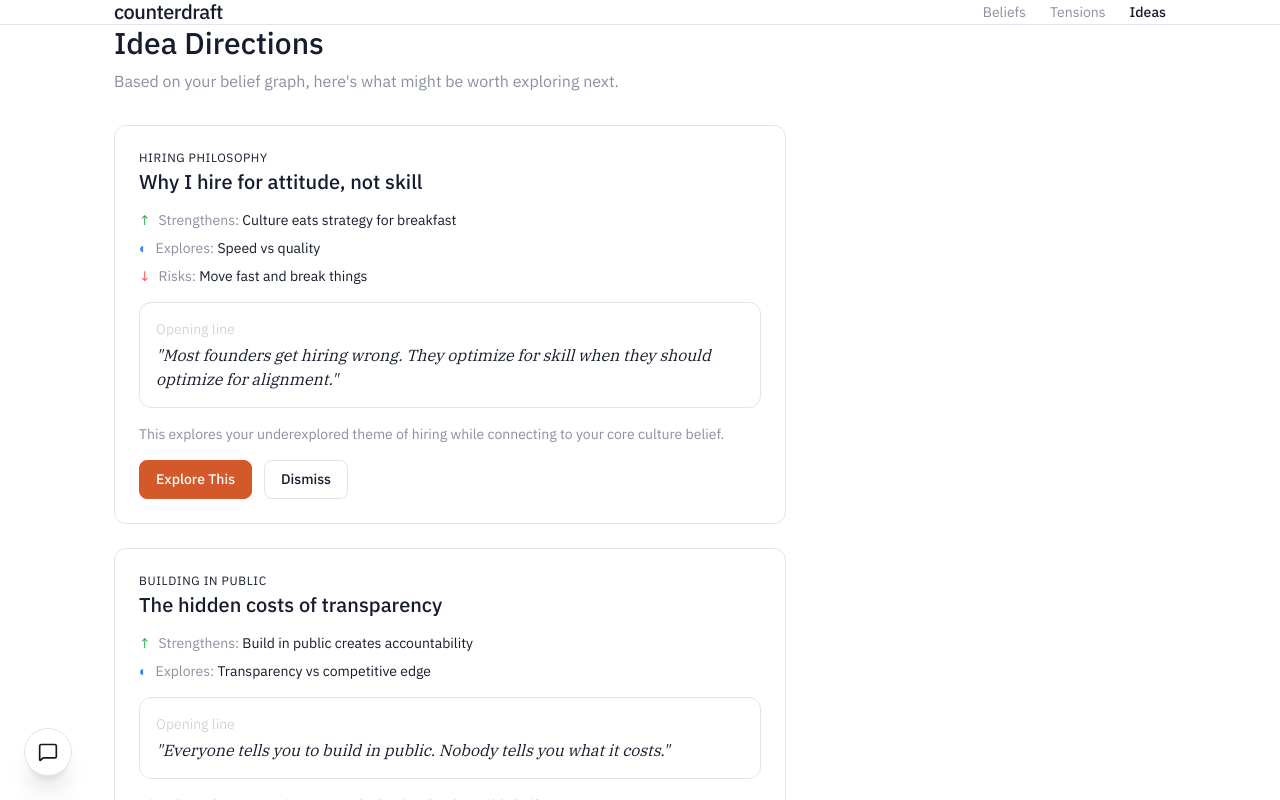
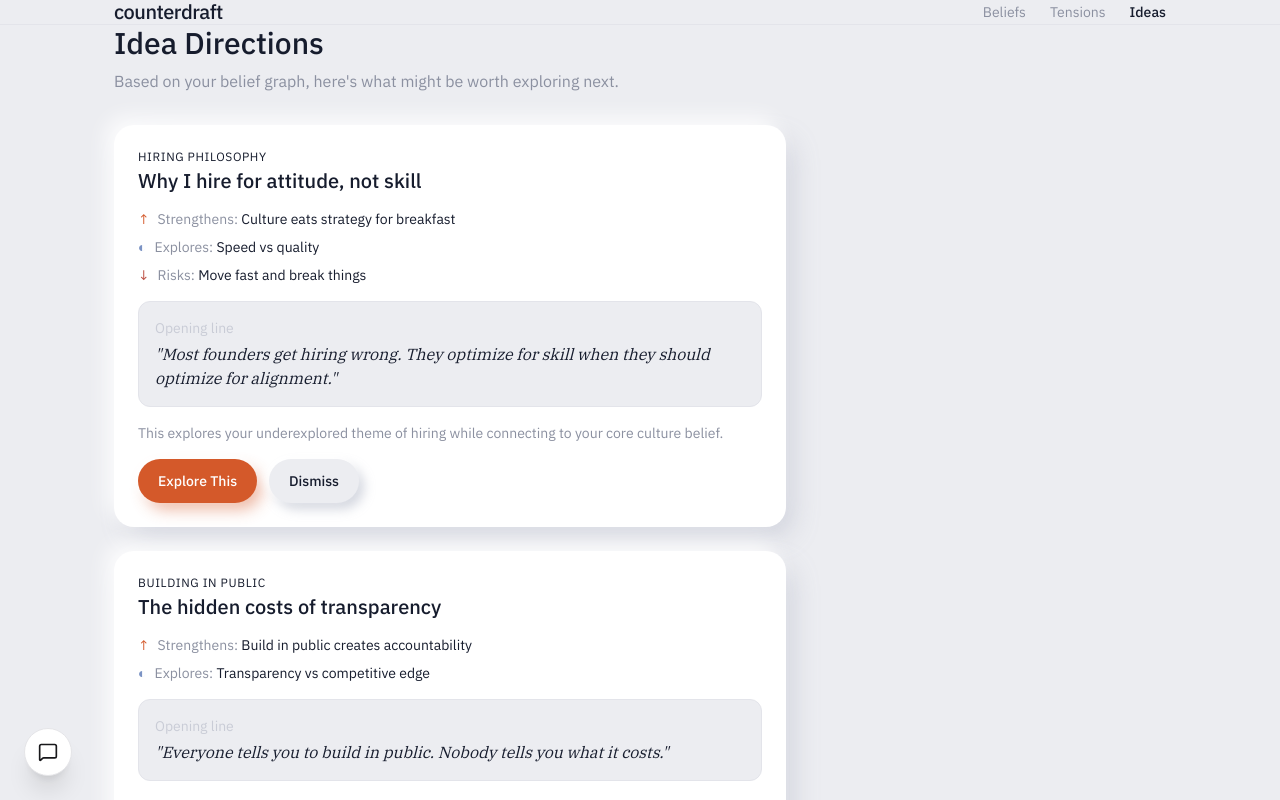
Before and after one commit to maruthiram08/counterdraft, a Next.js app in the folder app/: page /ideas in a window 1280 px wide. Shown: the top 800 px of the page. Built offline with nearby package versions, Linux system fonts and the light colour scheme; no server answers.

Commit message:
Move shared button, card and input classes and belief colours onto the new tokens
Co-Authored-By: Claude Opus 5.5 (1M context) <noreply@anthropic.com>
Claude-Session: https://claude.ai/code/session_01LXnUWUx1Hx4tSxppxFiHZy

```diff
--- a/app/src/app/globals.css
+++ b/app/src/app/globals.css
@@ -39,7 +39,11 @@
   --color-sage-500: #5f9470;
   --color-sage-700: #3f6b4d;
 
-  --color-paper: #fcfcfc; /* legacy, used by screens not yet moved to canvas */
+  --color-rose-100: #f7e1de;      /* errors, destructive */
+  --color-rose-500: #b9473a;
+  --color-rose-700: #8c3227;
+
+  --color-paper: #ecedf1; /* legacy alias of canvas */
   --color-accent: #d4592a;
 
   --radius-card: 28px;
@@ -57,7 +61,7 @@
 
 :root {
   /* Fallback for raw CSS usage if needed, though Tailwind utils are preferred */
-  --background: #ffffff;
+  --background: #ecedf1;
   --foreground: #161c2d;
 
   --surface-elevated: #ffffff;
@@ -72,8 +76,7 @@
   --text-primary: #161c2d;
   --text-secondary: #4b5164;
   --text-muted: #8b90a0;
-  --text-subtle: #d1d5db;
-  /* Gray 300 */
+  --text-subtle: #c9ccd6;
 
   /* Borders - Very subtle */
   --border: #e3e4ea;
@@ -81,15 +84,15 @@
   --border-focus: #161c2d;
 
   /* Belief/Tention Colors (Preserved) */
-  --belief-core: #16a34a;
-  --belief-overused: #f59e0b;
-  --belief-emerging: #3b82f6;
-  --belief-rejected: #ef4444;
+  --belief-core: #d4592a;
+  --belief-overused: #c49a62;
+  --belief-emerging: #7b93c4;
+  --belief-rejected: #b9473a;
 
-  --tension-inconsistency: #ef4444;
-  --tension-nuance: #16a34a;
-  --tension-explore: #3b82f6;
-  --tension-pending: #9ca3af;
+  --tension-inconsistency: #b9473a;
+  --tension-nuance: #5f9470;
+  --tension-explore: #7b93c4;
+  --tension-pending: #8b90a0;
 
   /* Spacing & Radius */
   --radius-sm: 4px;
@@ -108,29 +111,28 @@
   --transition-fast: 150ms cubic-bezier(0.4, 0, 0.2, 1);
 
   /* Homepage Specific */
-  --paper: #fcfcfc;
+  --paper: #ecedf1;
   --charcoal: #09090b;
 }
 
 /* Homepage Custom Utilities */
 .paper-card {
-  background: white;
-  border: 1px solid #e4e4e7;
-  box-shadow: 0 1px 3px 0 rgb(0 0 0 / 0.02), 0 1px 2px -1px rgb(0 0 0 / 0.02);
+  background: var(--color-surface);
+  border-radius: var(--radius-tile);
+  box-shadow: var(--shadow-card);
   transition: all 0.3s cubic-bezier(0.16, 1, 0.3, 1);
 }
 
 .paper-card:hover {
-  box-shadow: 0 10px 30px -10px rgb(0 0 0 / 0.05);
-  border-color: #d4d4d8;
+  box-shadow: var(--shadow-float);
 }
 
 .hero-gradient {
-  background: radial-gradient(circle at 50% 0%, rgba(22, 163, 74, 0.04) 0%, rgba(252, 252, 252, 1) 100%);
+  background: radial-gradient(circle at 50% 0%, rgba(212, 89, 42, 0.06) 0%, var(--color-canvas) 70%);
 }
 
 .editorial-shadow {
-  box-shadow: 0 40px 100px -30px rgba(0, 0, 0, 0.08), 0 20px 40px -20px rgba(0, 0, 0, 0.04);
+  box-shadow: var(--shadow-float);
 }
 
 /* Animations */
@@ -151,8 +153,8 @@
 }
 
 .selection-green::selection {
-  background-color: rgba(22, 163, 74, 0.2);
-  color: #16a34a;
+  background-color: rgba(212, 89, 42, 0.2);
+  color: var(--color-ember-700);
 }
 
 /* Base Reset */
@@ -194,80 +196,77 @@ h5 {
   padding: 0 24px;
 }
 
-/* Button Base - Minimalist */
+/* Buttons: pills on the neumorphic canvas */
 .btn {
   display: inline-flex;
   align-items: center;
   justify-content: center;
   gap: 8px;
-  padding: 8px 16px;
+  height: 44px;
+  padding: 0 20px;
   font-size: 14px;
   font-weight: 500;
-  border-radius: var(--radius-md);
+  border-radius: var(--radius-full);
   transition: all var(--transition-fast);
   cursor: pointer;
-  border: 1px solid transparent;
+  border: none;
   text-decoration: none;
 }
 
 .btn:active {
-  transform: scale(0.99);
+  box-shadow: var(--shadow-pressed);
 }
 
-/* Primary - Green, Solid */
+.btn:disabled {
+  opacity: 0.5;
+  cursor: not-allowed;
+}
+
 .btn-primary {
-  background: var(--accent);
+  background: var(--color-ember-500);
   color: white;
-  border-color: var(--accent);
+  box-shadow: var(--shadow-ember);
 }
 
 .btn-primary:hover {
-  background: var(--accent-hover);
-  border-color: var(--accent-hover);
+  background: var(--color-ember-600);
 }
 
-/* Secondary - Outline */
 .btn-secondary {
-  background: white;
-  color: var(--foreground);
-  border-color: var(--border);
+  background: var(--color-canvas);
+  color: var(--color-ink);
+  box-shadow: var(--shadow-raised);
 }
 
 .btn-secondary:hover {
-  border-color: var(--border-hover);
-  background: #f9fafb;
+  color: var(--color-ember-600);
 }
 
-/* Ghost - Text only */
 .btn-ghost {
   background: transparent;
   color: var(--text-secondary);
 }
 
 .btn-ghost:hover {
-  background: #f3f4f6;
-  color: var(--foreground);
+  color: var(--color-ink);
+  box-shadow: var(--shadow-raised);
 }
 
-/* Cards - Ultrathink Style */
+/* Cards: white, large radius, soft neumorphic lift */
 .card {
-  background: white;
-  border: 1px solid var(--border);
-  border-radius: var(--radius-lg);
+  background: var(--color-surface);
+  border-radius: var(--radius-tile);
+  box-shadow: var(--shadow-card);
   padding: 24px;
   transition: all var(--transition-fast);
 }
 
-/* The "Journal" active card style */
 .card-active {
-  border: 2px solid var(--accent);
-  /* Prominent green border */
-  box-shadow: var(--shadow-md);
+  box-shadow: var(--shadow-float), inset 0 0 0 2px var(--color-ember-500);
 }
 
 .card:hover {
-  border-color: var(--border-hover);
-  box-shadow: var(--shadow-sm);
+  box-shadow: var(--shadow-float);
 }
 
 /* Utilities */
@@ -292,21 +291,22 @@ h5 {
   }
 }
 
-/* Inputs - Clean */
+/* Inputs: inset wells */
 .input {
   width: 100%;
-  padding: 10px 14px;
+  padding: 12px 16px;
   font-size: 15px;
-  background: white;
-  border: 1px solid var(--border);
-  border-radius: var(--radius-md);
+  background: var(--color-canvas);
+  border: none;
+  border-radius: 16px;
+  box-shadow: var(--shadow-well);
   color: var(--foreground);
-  transition: border-color var(--transition-fast);
+  transition: box-shadow var(--transition-fast);
 }
 
 .input:focus {
   outline: none;
-  border-color: var(--foreground);
+  box-shadow: var(--shadow-well), 0 0 0 2px var(--color-ember-200);
 }
 
 .input::placeholder {
```
